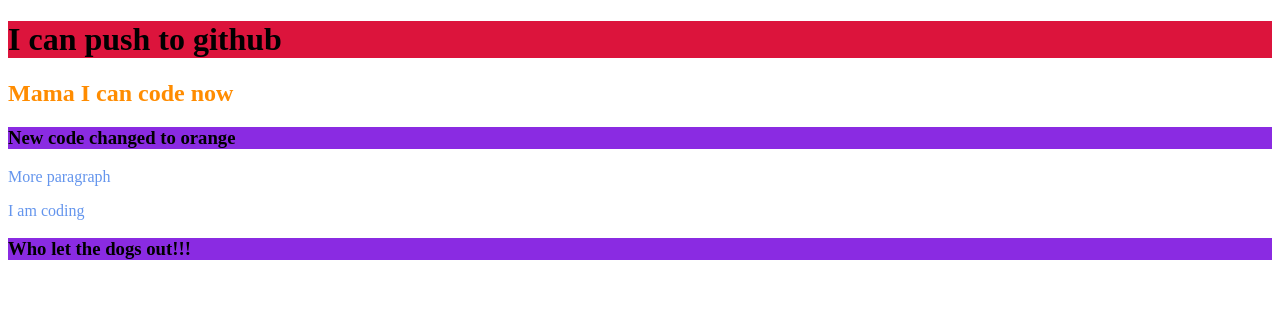
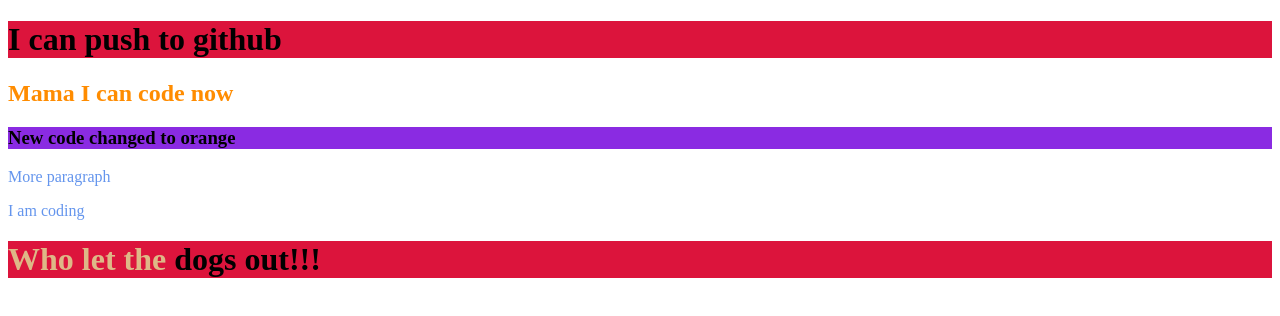
Before and after one commit to zobairulalam/my-first-repo, a plain HTML site: page index.html in a window 1280 px wide. Drawn offline with Linux system fonts and the light colour scheme.

Commit message:
second commit

```diff
--- a/index.html
+++ b/index.html
@@ -13,6 +13,6 @@
     <h3>New code changed to orange</h3>
     <p>More paragraph</p>
     <p>I am coding</p>
-    <h3>Who let the dogs out!!!</h3>
+    <h1><span class="orange-color">Who let the</span> dogs out!!!</h1>
 </body>
 </html>
--- a/style.css
+++ b/style.css
@@ -10,3 +10,6 @@ h2{
 h3{
     background-color: blueviolet;
 }
+.orange-color{
+    color: burlywood;
+}
```
